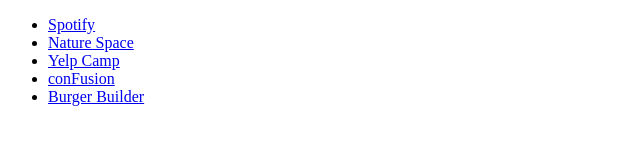
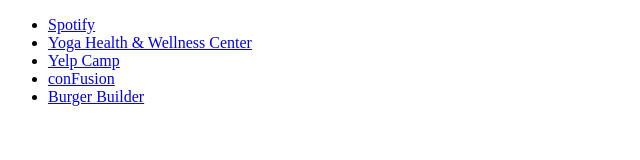
Before and after one commit to diwakarsingh95/diwakarsingh95.github.io, a plain HTML site: page index.html in a window 1280 px wide. Shown: the whole page, without its empty margins (0-640 px from the left). Drawn offline with Linux system fonts and the light colour scheme.

Commit message:
Update index.html

```diff
--- a/index.html
+++ b/index.html
@@ -9,7 +9,7 @@
   <body>
     <ul>
       <li><a href="https://peaceful-lumiere-7067a6.netlify.app/">Spotify</a></li>
-      <li><a href="/nature-space">Nature Space</a></li>
+      <li><a href="https://yogahealthwellnesscenter.com/">Yoga Health & Wellness Center</a></li>
       <li><a href="https://diwakar-yelpcamp.herokuapp.com/">Yelp Camp</a></li>
       <li><a href="/conFusion">conFusion</a></li>
       <li><a href="/burger-builder">Burger Builder</a></li>
```
